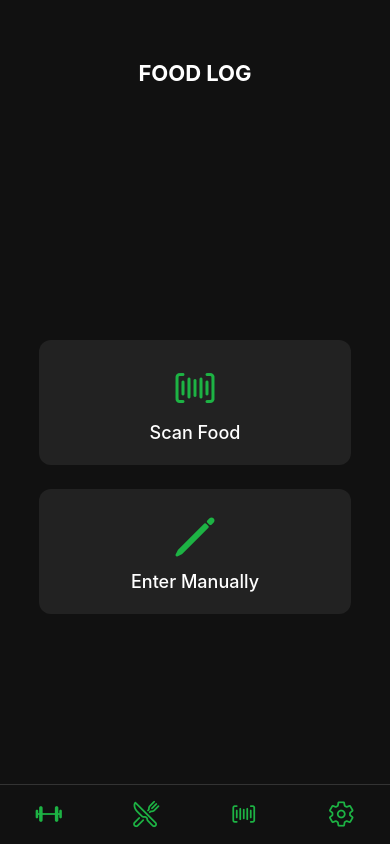
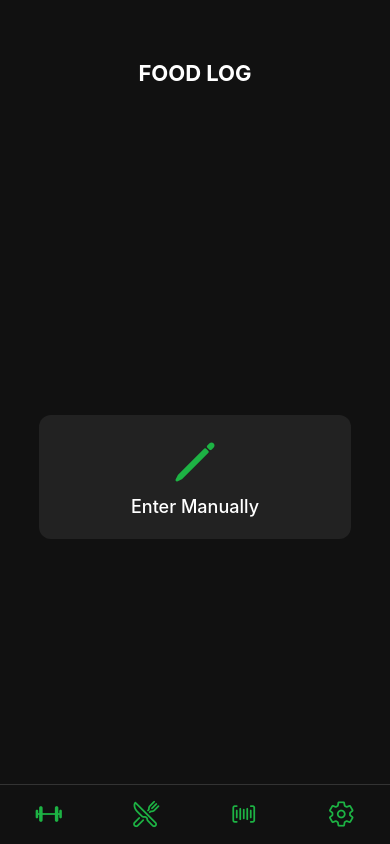
Before and after one commit to Agorbanoff/Introduction-to-script-languages, a React Native app in the folder MobileApp/Frontend/: screen /calorieinput in a window 390 px wide. Built offline with nearby package versions, Linux system fonts and the light colour scheme.

Commit message:
removed scan bar code button

```diff
--- a/MobileApp/Frontend/calorieInput.js
+++ b/MobileApp/Frontend/calorieInput.js
@@ -18,19 +18,10 @@ export default function CalorieInput() {
 
   return (
     <View style={styles.container}>
-      {/* Header */}
       <Text style={styles.header}>FOOD LOG</Text>
 
       {/* Action Buttons */}
       <View style={styles.actions}>
-        <TouchableOpacity
-          style={styles.card}
-          onPress={() => navigation.navigate('ScanBarcode')}
-        >
-          <Ionicons name="barcode-outline" size={48} color="#1db344" />
-          <Text style={styles.cardText}>Scan Food</Text>
-        </TouchableOpacity>
-
         <TouchableOpacity
           style={styles.card}
           onPress={() => navigation.navigate('ManualEntry')}
```
